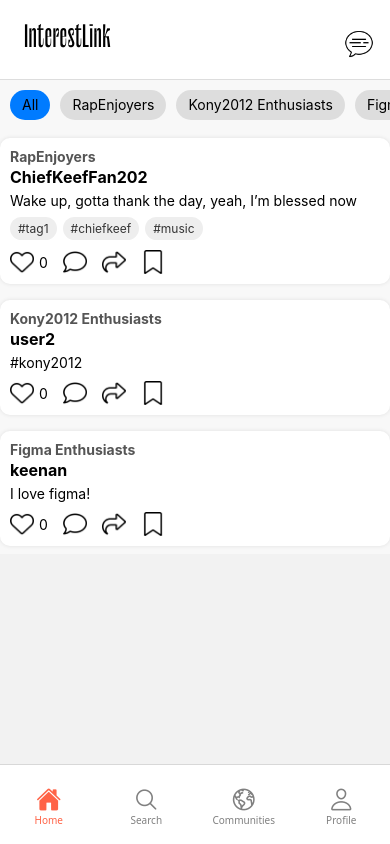
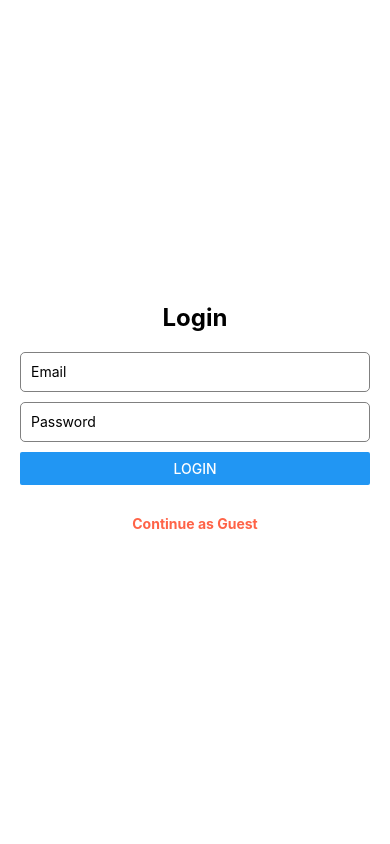
Before and after one commit to InterestLink/React_Native_Frontend, a React Native app: screen / in a window 390 px wide. Built offline with nearby package versions, Linux system fonts and the light colour scheme; no server answers.

Commit message:
refactor: update login screen to include email/password inputs and guest login option

```diff
--- a/App.js
+++ b/App.js
@@ -4,16 +4,16 @@ import DefaultHome from './components/screens/DefaultHome';
 import Login from './components/screens/Login';
 
 function App() {
-  // Testing vars for routing, we can use auth later when backend is ready
-  const isFirstTimeUser = false;
-  const isLoggedIn = true;
+  // Changed these defaults to false
+  const [isFirstTimeUser, setIsFirstTimeUser] = useState(false);
+  const [isLoggedIn, setIsLoggedIn] = useState(false); // Now defaults to false
 
   if (isFirstTimeUser) {
     return <DefaultHome />;
   }
 
   return (
-    isLoggedIn ? <MainContainer /> : <Login/>
+    isLoggedIn ? <MainContainer /> : <Login onLogin={() => setIsLoggedIn(true)}/>
   );
 }
 
--- a/components/screens/Login.js
+++ b/components/screens/Login.js
@@ -1,11 +1,77 @@
 import * as React from 'react';
-import { View, Text } from 'react-native';
-import StyleExample from '../styles/StyleExample';
+import { View, Text, TextInput, Button, StyleSheet, TouchableOpacity } from 'react-native';
+import { useState } from 'react';
 
-export default function Login({navigation}) {
+export default function Login({ navigation, onLogin }) {
+    const [email, setEmail] = useState('');
+    const [password, setPassword] = useState('');
+
+    const handleLogin = () => {
+        // For now, just log and proceed
+        console.log('Login attempted with:', email, password);
+        onLogin(); // Bypass auth for now
+    };
+
+    const handleGuestLogin = () => {
+        console.log('Continuing as guest');
+        onLogin(); // Bypass auth
+    };
+
     return (
-        <View style={StyleExample.container}>
-            <Text>In Login</Text>
+        <View style={styles.container}>
+            <Text style={styles.title}>Login</Text>
+            <TextInput
+                style={styles.input}
+                placeholder="Email"
+                value={email}
+                onChangeText={setEmail}
+                keyboardType="email-address"
+                autoCapitalize="none"
+            />
+            <TextInput
+                style={styles.input}
+                placeholder="Password"
+                value={password}
+                onChangeText={setPassword}
+                secureTextEntry
+            />
+            <Button title="Login" onPress={handleLogin} />
+
+            {/* Guest login option */}
+            <TouchableOpacity onPress={handleGuestLogin} style={styles.guestButton}>
+                <Text style={styles.guestText}>Continue as Guest</Text>
+            </TouchableOpacity>
         </View>
-    )
+    );
 }
+
+const styles = StyleSheet.create({
+    container: {
+        flex: 1,
+        justifyContent: 'center',
+        padding: 20,
+    },
+    title: {
+        fontSize: 24,
+        fontWeight: 'bold',
+        textAlign: 'center',
+        marginBottom: 20,
+    },
+    input: {
+        height: 40,
+        borderColor: 'gray',
+        borderWidth: 1,
+        marginBottom: 10,
+        paddingHorizontal: 10,
+        borderRadius: 5,
+    },
+    guestButton: {
+        marginTop: 20,
+        padding: 10,
+        alignItems: 'center',
+    },
+    guestText: {
+        color: 'tomato',
+        fontWeight: 'bold',
+    },
+});
```
